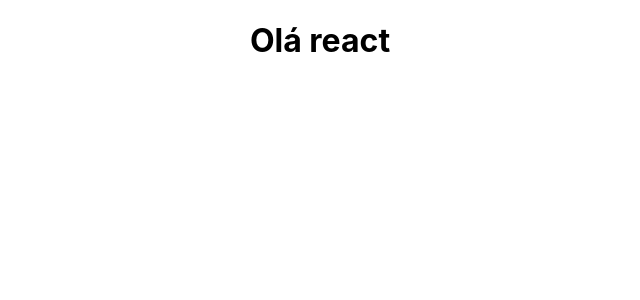
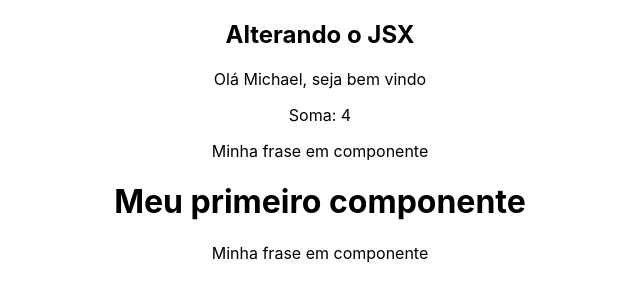
Before and after one commit to michaelthierry/React, a React (Create React App) app in the folder meu-projeto/: page / in a window 1280 px wide. Shown: the top 300 px of the page, without its empty margins (320-960 px from the left). Built offline with nearby package versions, Linux system fonts and the light colour scheme.

Commit message:
build: make first components

```diff
--- a/meu-projeto/src/App.js
+++ b/meu-projeto/src/App.js
@@ -1,10 +1,21 @@
-import logo from './logo.svg';
+//import logo from './logo.svg';
 import './App.css';
+import './components/HelloWorld'
+import HelloWorld from './components/HelloWorld';
 
 function App() {
+  const nome = "Michael";
+
+  function soma(a, b){
+    return a + b
+  }
+
   return (
     <div className="App">
-      <h1>Olá react</h1>
+      <h2>Alterando o JSX</h2>
+      <p>Olá {nome}, seja bem vindo</p>
+      <p>Soma: {soma(1, 3)}</p>
+      <HelloWorld/>
     </div>
   );
 }
--- /dev/null
+++ b/meu-projeto/src/components/Frase.js
@@ -0,0 +1,13 @@
+
+function Frase() {
+
+    return(
+        <div>
+            <p>
+                Minha frase em componente
+            </p>
+        </div>
+    )
+}
+
+export default Frase
--- /dev/null
+++ b/meu-projeto/src/components/HelloWorld.js
@@ -0,0 +1,14 @@
+import Frase from "./Frase"
+
+function HelloWorld() {
+    return (
+        <div>
+            <Frase/>
+            <h1>Meu primeiro componente</h1>
+            <Frase/>
+        </div>
+    )
+
+}
+
+export default HelloWorld
```
